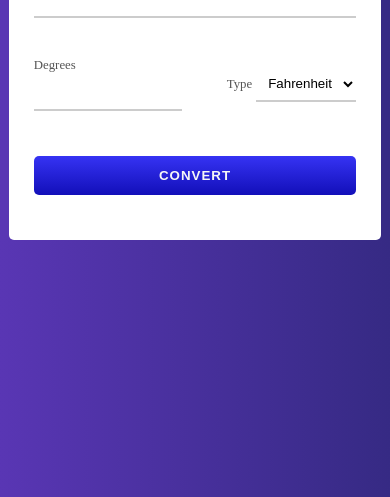
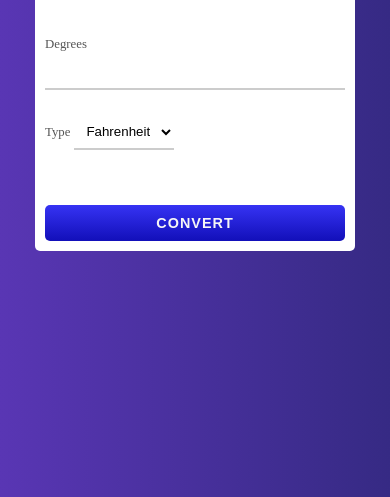
Before and after one commit to Tarunoday111/BHARAT-INTERN, a plain HTML site: page temperature-converter/index.html in a window 390 px wide. Shown: the part 347-844 px from the top of the page. Drawn offline with nearby package versions, Linux system fonts and the light colour scheme.

Commit message:
Update style.css

```diff
--- a/temperature-converter/style.css
+++ b/temperature-converter/style.css
@@ -114,3 +114,25 @@ option{
 	margin-left:-12px;
 	margin-right:8px;
 }
+
+@media screen and (max-width: 768px) {
+  .temp {
+    padding: 10px;
+  }
+
+  .degree-type {
+    flex-direction: column;
+    align-items: flex-start;
+  }
+
+  .degree-field,
+  .temp-field {
+    width: 100%;
+    margin-bottom: 10px;
+  }
+
+  .btn {
+    padding: 10px;
+    font-size: 0.9rem;
+  }
+}
```
